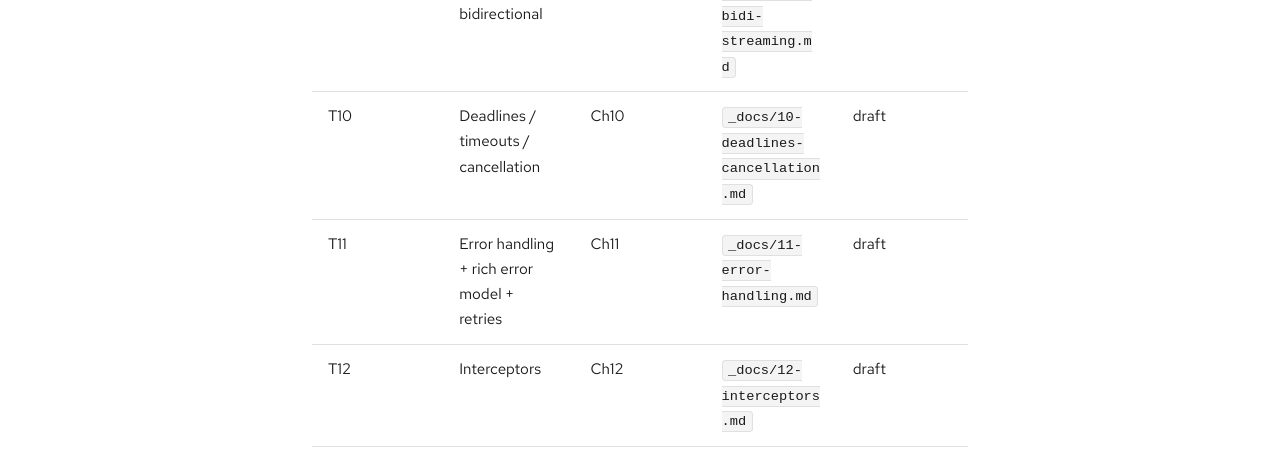
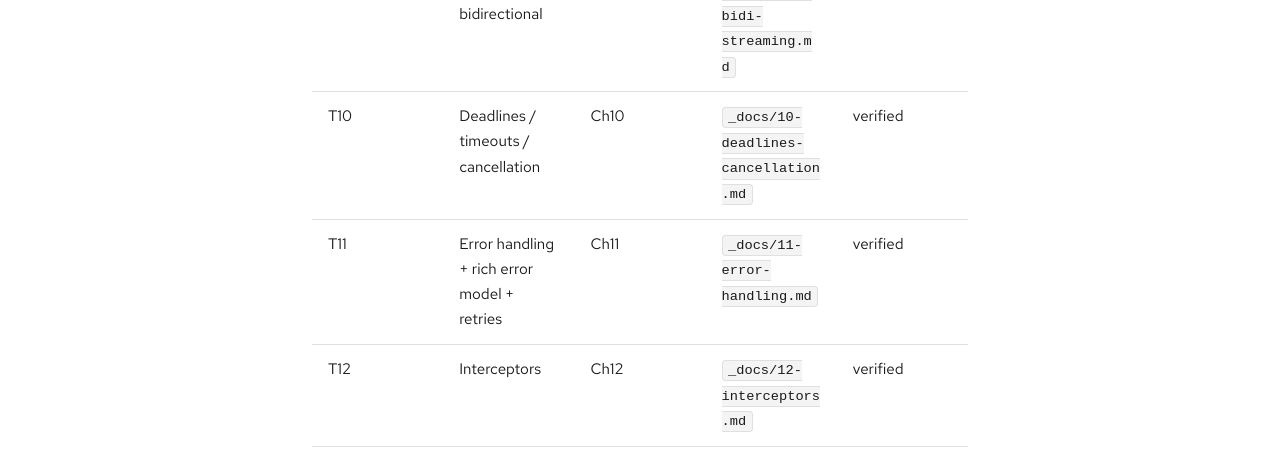
Before and after one commit to patterncatalyst/api-patterns-and-practices-grpc, a Jekyll site: the page built from _plans/coverage-matrix.md, in a window 1280 px wide and 900 px high, scrolled down 1617 px. Shown: the part 154-615 px from the top of the window. Built offline with Jekyll 4.4.1, drawn with Linux system fonts in a browser that asks for light colours; some web fonts are replaced; some of the changed text lies outside the part shown.

Commit message:
docs(r04): flip Ch10-12 -> verified (CI examples matrix green)

```diff
--- a/_plans/coverage-matrix.md
+++ b/_plans/coverage-matrix.md
@@ -27,9 +27,9 @@ while still guaranteeing no mapped-and-claimed chapter silently disappears.
 | T7 | Unary RPCs + channels/stubs | Ch7 | `_docs/07-unary-rpcs.md` | verified |
 | T8 | Server-streaming | Ch8 | `_docs/08-server-streaming.md` | verified |
 | T9 | Client-streaming + bidirectional | Ch9 | `_docs/09-client-and-bidi-streaming.md` | verified |
-| T10 | Deadlines / timeouts / cancellation | Ch10 | `_docs/10-deadlines-cancellation.md` | draft |
-| T11 | Error handling + rich error model + retries | Ch11 | `_docs/11-error-handling.md` | draft |
-| T12 | Interceptors | Ch12 | `_docs/12-interceptors.md` | draft |
+| T10 | Deadlines / timeouts / cancellation | Ch10 | `_docs/10-deadlines-cancellation.md` | verified |
+| T11 | Error handling + rich error model + retries | Ch11 | `_docs/11-error-handling.md` | verified |
+| T12 | Interceptors | Ch12 | `_docs/12-interceptors.md` | verified |
 | T13 | Schema design + pagination + FieldMask | Ch13 | `_docs/13-schema-design.md` | planned |
 | T14 | Evolution / versioning + buf breaking + BSR | Ch14 | `_docs/14-evolution-and-versioning.md` | planned |
 | T15 | Backend I/O concurrency | Ch15 | `_docs/15-backend-io-concurrency.md` | planned |
@@ -68,9 +68,9 @@ while still guaranteeing no mapped-and-claimed chapter silently disappears.
 | 7 | `_docs/07-unary-rpcs.md` | Part 3 | verified |
 | 8 | `_docs/08-server-streaming.md` | Part 3 | verified |
 | 9 | `_docs/09-client-and-bidi-streaming.md` | Part 3 | verified |
-| 10 | `_docs/10-deadlines-cancellation.md` | Part 4 | draft |
-| 11 | `_docs/11-error-handling.md` | Part 4 | draft |
-| 12 | `_docs/12-interceptors.md` | Part 4 | draft |
+| 10 | `_docs/10-deadlines-cancellation.md` | Part 4 | verified |
+| 11 | `_docs/11-error-handling.md` | Part 4 | verified |
+| 12 | `_docs/12-interceptors.md` | Part 4 | verified |
 | 13 | `_docs/13-schema-design.md` | Part 5 | planned |
 | 14 | `_docs/14-evolution-and-versioning.md` | Part 5 | planned |
 | 15 | `_docs/15-backend-io-concurrency.md` | Part 6 | planned |
```
